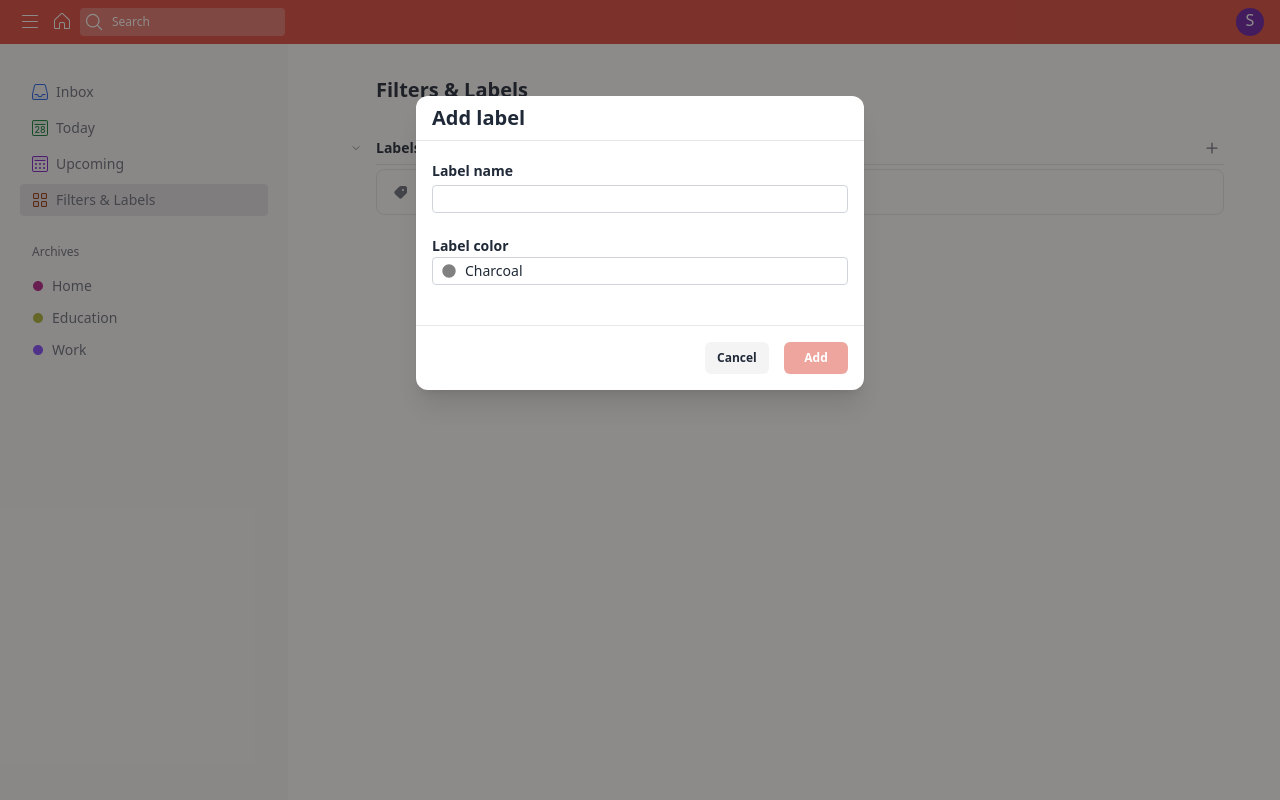
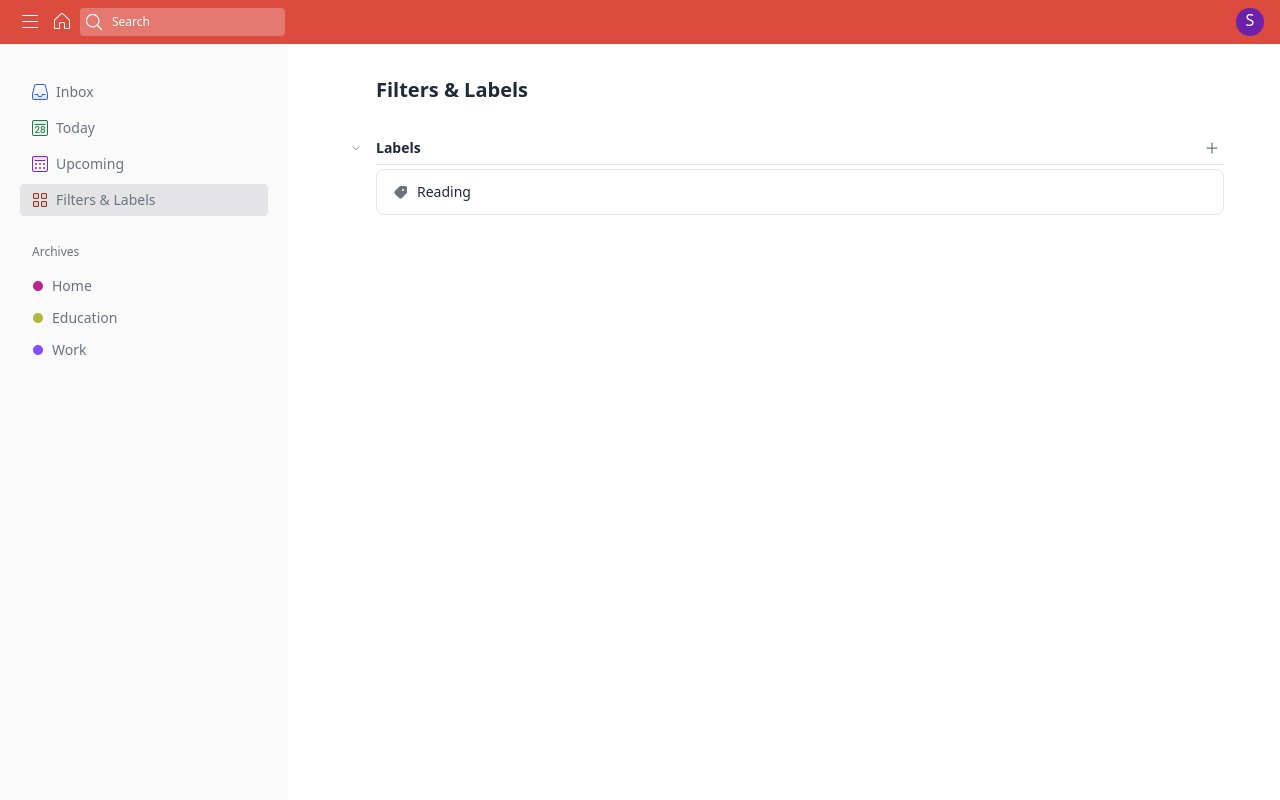
Before and after one commit to Mehdi-Saadi/Todoist_v2, a Laravel app: page /app/filters-labels in a window 1280 px wide. Run offline with Laravel 10, Linux system fonts and the light colour scheme; the visitor is signed in with stand-in values (Sample User, id 1); data that the repository does not hold is empty; style sheets or scripts are compiled from the project's sources; some libraries are stand-ins or nearby versions.

Commit message:
show and hide modal

```diff
--- a/resources/js/app.js
+++ b/resources/js/app.js
@@ -2,6 +2,11 @@ import './bootstrap';
 // jquery
 import jQuery from 'jquery';
 window.$ = jQuery;
+
+// show and hide modal script
+import {showModal, hideModal} from "../assets/js/helpers/showAndHideModal.js";
+window.showModal = showModal;
+window.hideModal = hideModal;
 
 // dropdown scripts
 import {handleDropdowns} from "../assets/js/helpers/dropdown";
--- a/resources/views/livewire/filters-labels.blade.php
+++ b/resources/views/livewire/filters-labels.blade.php
@@ -14,7 +14,7 @@
                     <x-button.header-tool class="p-0.5" onclick="toggleItems(this, 'labels-root')">@if($labelsIsClose === true) <x-icon.chevron-right class="w-5 h-5"/> @else <x-icon.chevron-below class="w-5 h-5"/> @endif</x-button.header-tool>
                     <h4 class="font-bold ml-2 text-gray-800">Labels</h4>
                 </div>
-                <x-button.header-tool class="p-0.5"><x-icon.plus-small class="w-5 h-5"/></x-button.header-tool>
+                <x-button.header-tool class="p-0.5" onclick="showModal('new-label-modal')"><x-icon.plus-small class="w-5 h-5"/></x-button.header-tool>
             </div>
             <hr class="my-1 ml-8">
             <div class="ml-8 @if($labelsIsClose === true) hidden @endif" id="labels-root" data-is-close="@if($labelsIsClose === true){{ 'true' }}@else{{ 'false' }}@endif">
@@ -36,22 +36,22 @@
         <div></div>
 
         {{-- new label form --}}
-        <div id="" class="fixed inset-0 flex items-center justify-center z-30">
+        <div id="new-label-modal" class="fixed inset-0 items-center justify-center z-30 transition duration-300 hidden opacity-0">
             {{-- overlay --}}
-            <div class="absolute inset-0 bg-stone-900 bg-opacity-50"></div>
+            <div class="absolute inset-0 bg-stone-900 bg-opacity-50" onclick="hideModal('new-label-modal')"></div>
             {{-- modal --}}
             <div class="max-w-md w-full bg-white sm:mx-auto mx-6 md:mt-24 mt-32 mb-auto rounded-xl shadow-xl z-30">
                 <div class="px-4 flex justify-between items-center py-2 border-b text-gray-800">
                     <h5 class="text-xl font-bold">Add label</h5>
 
                 </div>
-                <form class="pb-4 flex flex-col text-gray-800 space-y-5">
+                <form class="pb-4 flex flex-col text-gray-800 space-y-4" id="new-label-form">
                     <input type="hidden" name="color" value="#808080" id="new-label-form-color">
-                    <div class="flex flex-col space-y-1 px-4">
+                    <div class="space-y-1 px-4">
                         <label for="label-name" class="font-bold text-sm">Label name</label>
                         <input type="text" name="name" class="rounded border-gray-300 focus:border-gray-400 focus:ring-0 w-full h-7 px-1" id="label-name" autocomplete="off">
                     </div>
-                    <div class="px-4">
+                    <div class="space-y-1 px-4">
                         <span class="font-bold text-sm">Label color</span>
                         <x-dropdown.main>
                             <button type="button" class="rounded border border-gray-300 focus:border-gray-400 focus:ring-0 w-full h-7 px-2 flex items-center text-sm" data-dropdown-toggle="new-label-form-all-labels"><x-icon.dot class="w-4 h-4 mr-2" style="color: #808080"/>Charcoal</button>
@@ -67,7 +67,7 @@
 
                     <div class="text-xs font-semibold pt-4 border-t mt-auto flex">
                         <div class="px-4 ml-auto space-x-3">
-                            <button type="button" onclick="hideForm('add-task-btn', 'new-label-form')" class="bg-zinc-100 hover:bg-zinc-200 w-16 h-8 text-center rounded-md">Cancel</button>
+                            <button type="button" onclick="hideModal('new-label-modal')" class="bg-zinc-100 hover:bg-zinc-200 w-16 h-8 text-center rounded-md">Cancel</button>
                             <button type="button" data-id="submit-btn" class="bg-red-550 enabled:hover:bg-red-850 w-16 h-8 text-center text-white rounded-md disabled:bg-opacity-50" disabled>Add</button>
                         </div>
                     </div>
```
Also changed, not shown: resources/assets/js/helpers/showAndHideModal.js (added, +15 -0 lines).
